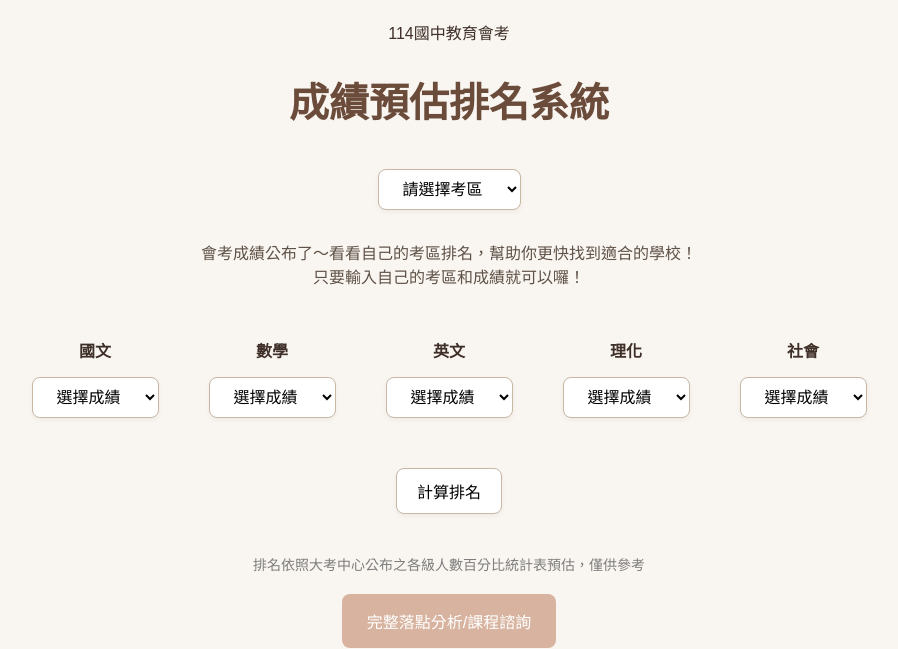
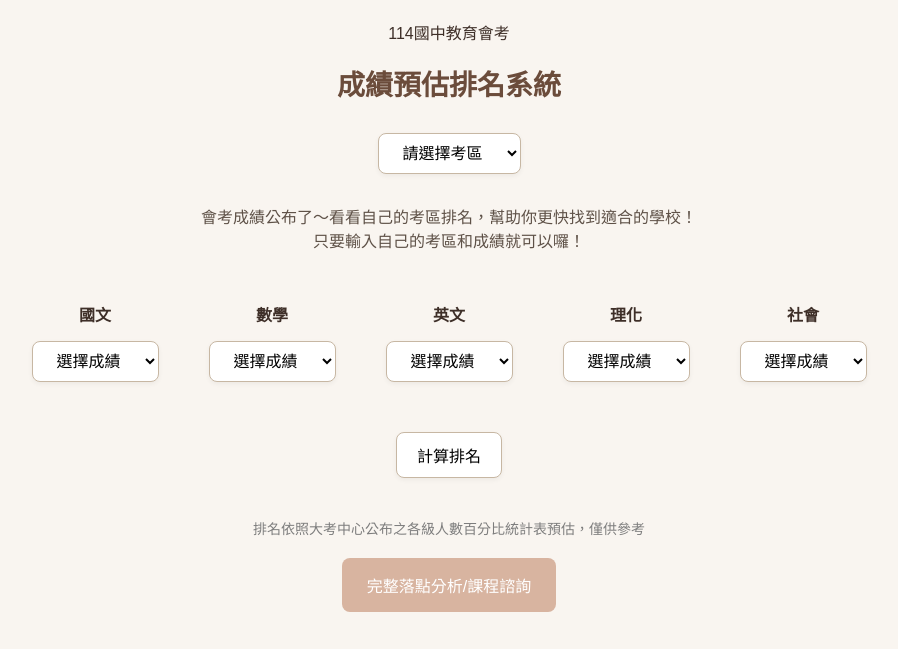
Before and after one commit to simon411517/114-Education-Examination-Results-Estimation, a plain HTML site: page index.html in a window 1280 px wide. Shown: the top 649 px of the page, without its empty margins (191-1089 px from the left). Drawn offline with Linux system fonts and the light colour scheme.

Commit message:
Update index.html

```diff
--- a/index.html
+++ b/index.html
@@ -15,8 +15,8 @@
       align-items: center;
     }
     h1 {
-      font-size: 40px;
-      margin-bottom: 30px;
+      font-size: 28px;
+      margin-bottom: 20px;
       color: #6b4c3b;
     }
     select, button {
```
